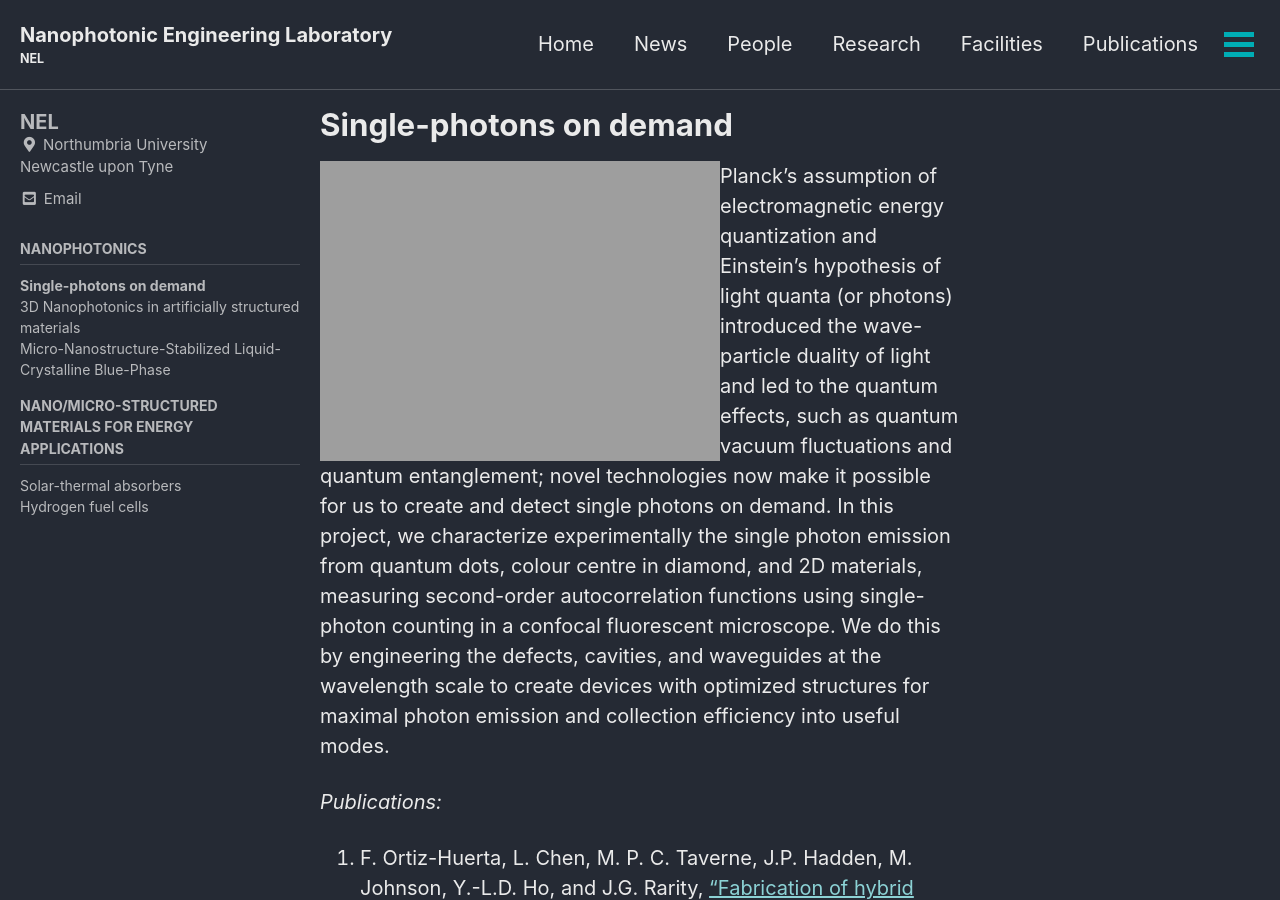
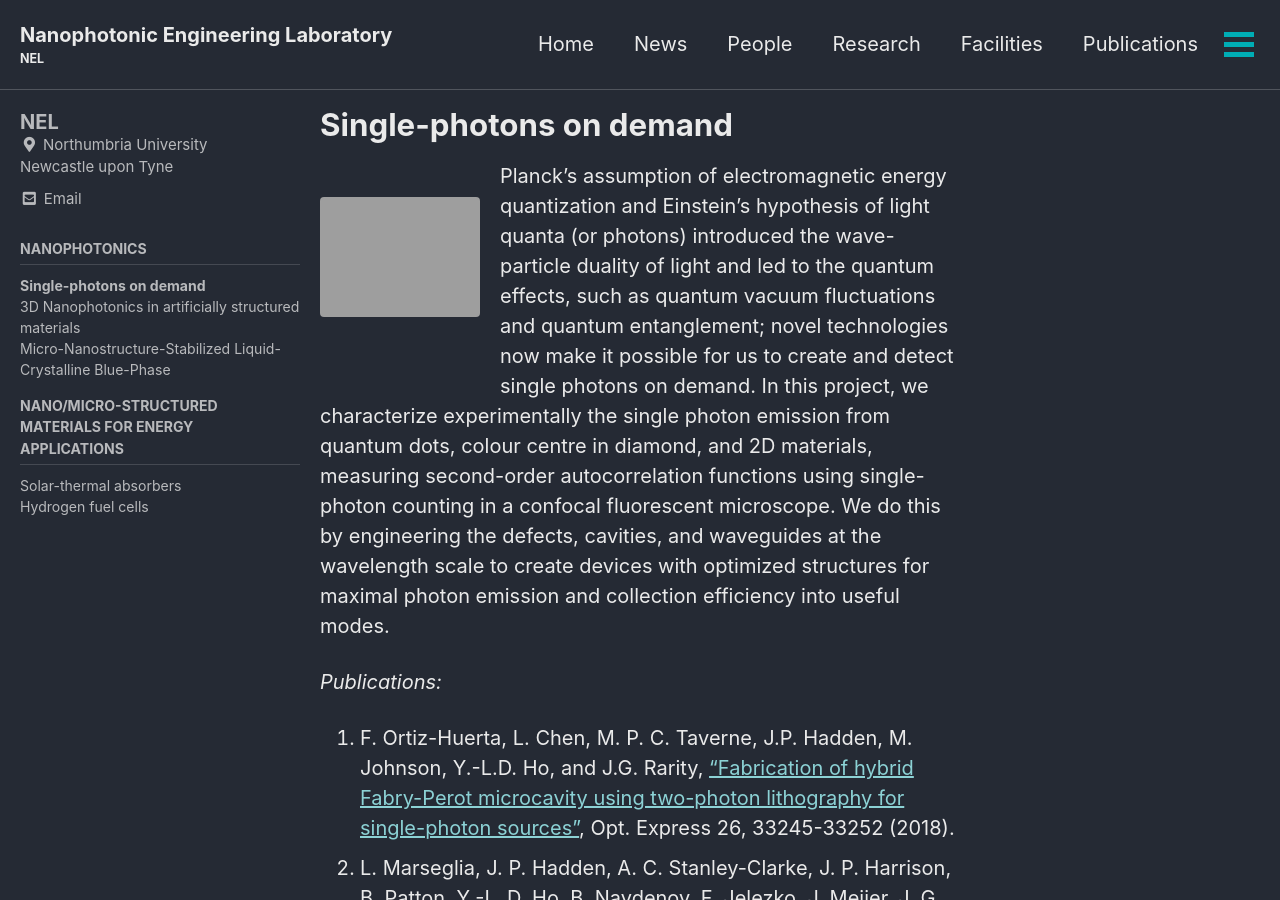
Before and after one commit to qubits/nanophotonicenglab.github.io, a Jekyll site: the page built from _pages/research1.md, in a window 1280 px wide and 900 px high. Built offline with Jekyll 4.4.1, drawn with Linux system fonts in a browser that asks for light colours; cached includes are drawn as plain includes.

Commit message:
Update research1.md

```diff
--- a/_pages/research1.md
+++ b/_pages/research1.md
@@ -12,7 +12,11 @@ sidebar:
 <!-- **Single-photons on demand** -->
 
 
-![image]({{ site.url }}{{ site.baseurl }}/assets/research/research1-a.png){: style="float: left"}
+<!-- ![image]({{ site.url }}{{ site.baseurl }}/assets/research/research1-a.png){: style="float: left"} -->
+<figure style="width: 25%" class="align-left">
+  <img src="{{ site.url }}{{ site.baseurl }}/assets/research/research1-a.png" alt="">
+</figure>
+
 Planck's assumption of electromagnetic energy quantization and Einstein's hypothesis of light quanta (or photons) introduced the wave-particle duality of light and led to the quantum effects, such as quantum vacuum fluctuations and quantum entanglement; novel technologies now make it possible for us to create and detect single photons on demand. In this project, we characterize experimentally the single photon emission from quantum dots, colour centre in diamond, and 2D materials, measuring second-order autocorrelation functions using single-photon counting in a confocal fluorescent microscope. We do this by engineering the defects, cavities, and waveguides at the wavelength scale to create devices with optimized structures for maximal photon emission and collection efficiency into useful modes.
 
 *Publications:*
```
